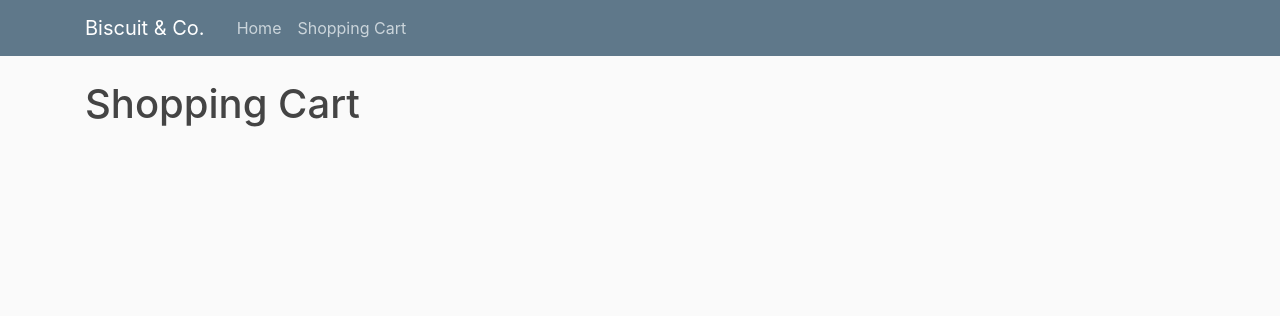
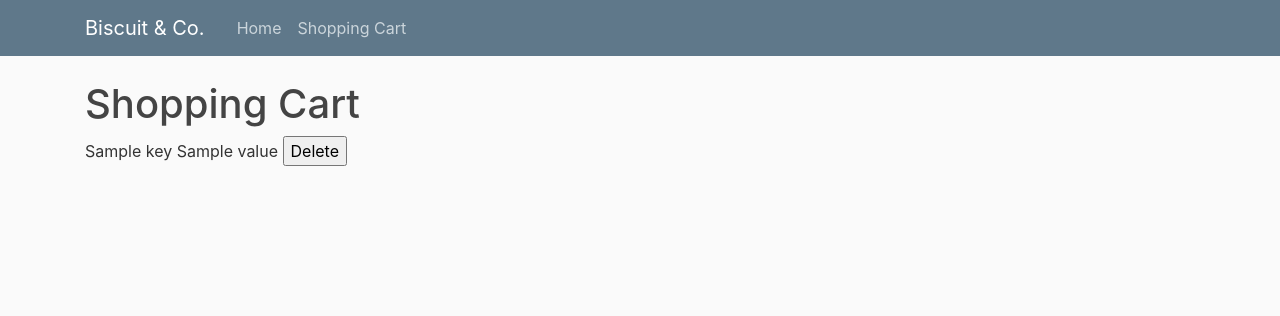
Before and after one commit to yueyang-wu/Django_eCommerce, a Django app: template ecommerce/templates/ecommerce/shoppingcart.html in a window 1280 px wide. Shown: the top 316 px of the page. Run offline with Django 3.2, Linux system fonts and the light colour scheme; the template is opened without the code that fills it: most values are stand-ins (such as "Sample title", 1, 10 or a date in 2020); some libraries are stand-ins or nearby versions.

Commit message:
add to cart function

```diff
--- a/cart/views.py
+++ /dev/null
@@ -1,3 +0,0 @@
-from django.shortcuts import render
-
-# Create your views here.
--- a/ecommerce/templates/ecommerce/shoppingcart.html
+++ b/ecommerce/templates/ecommerce/shoppingcart.html
@@ -1,4 +1,15 @@
 {% extends "ecommerce/base.html" %}
 {% block content %}
     <h1>Shopping Cart</h1>
+    {% for key, value in shopping_cart.items %}
+        <div class="media-body">
+            <form action="/" method="post">
+                {% csrf_token %}
+                <label>{{ key }}</label>
+                <label>{{ value }}</label>
+                <input type="hidden" name="product_name" value="{{ product.name }}" id="id_product_name"/>
+                <input type="submit" value="Delete">
+            </form>
+        </div>
+    {% endfor %}
 {% endblock content %}
```
Also changed, not shown: ecommerce/views.py (+10 -1 lines), ecommerce/templates/ecommerce/home.html (line endings or trailing spaces).
